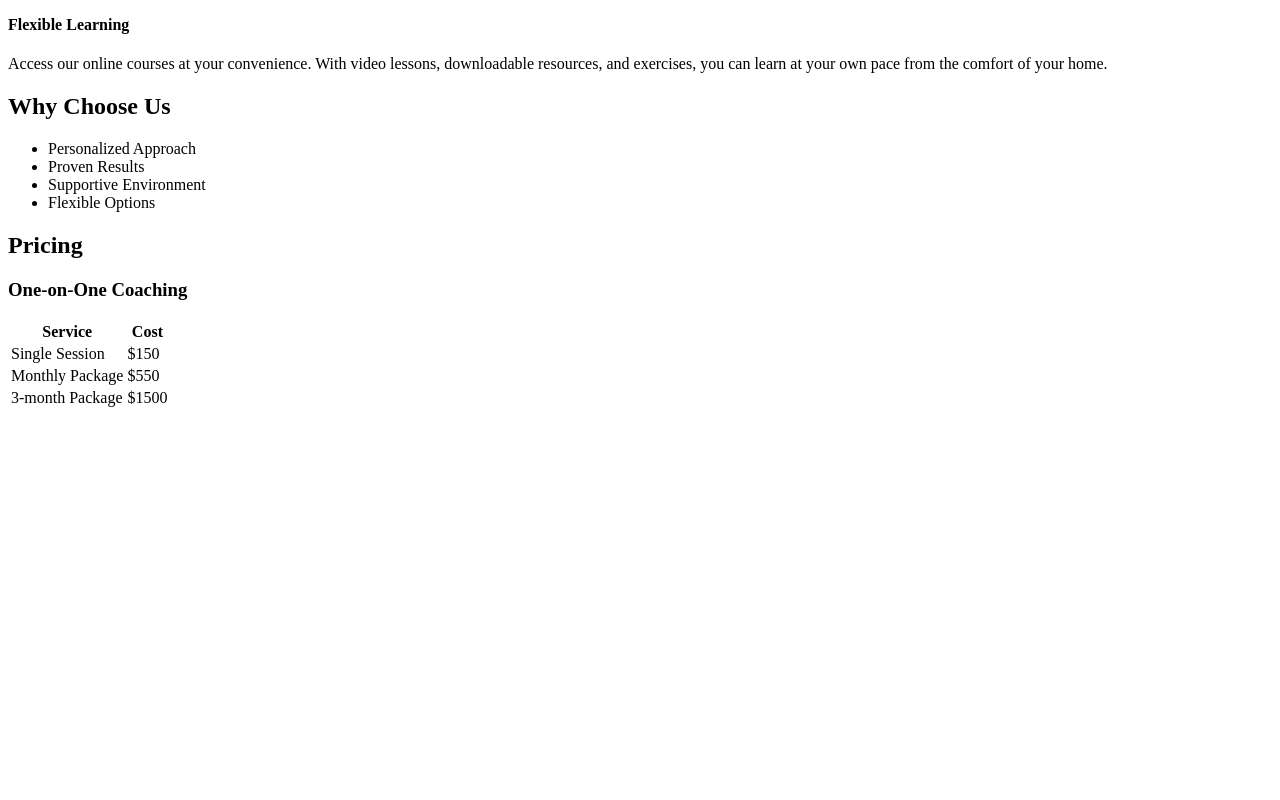
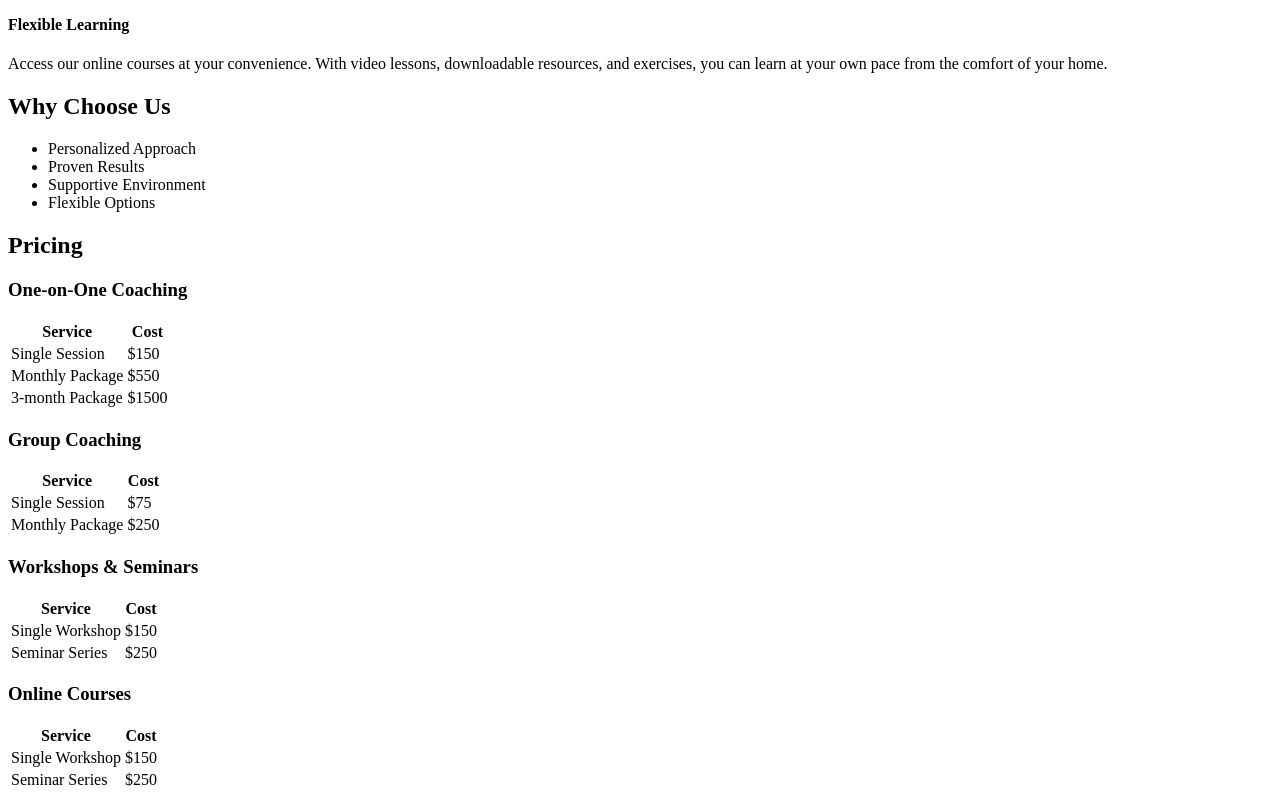
Before and after one commit to omparke1/path-to-success, a plain HTML site: page index.html in a window 1280 px wide. Shown: the part 1210-2010 px from the top of the page. Before the commit the page ends 1628 px from the top, so only its background shows below. Drawn offline with Linux system fonts and the light colour scheme.

Commit message:
Added the rest of the tables

```diff
--- a/index.html
+++ b/index.html
@@ -125,6 +125,61 @@
             </tr>
         </table>
 
+        <table id="group-table">
+            <h3>Group Coaching</h3>
 
+            <tr>
+                <th>Service</th>
+                <th>Cost</th>
+            </tr>
+
+            <tr>
+                <td>Single Session</td>
+                <td>$75</td>
+            </tr>
+
+            <tr>
+                <td>Monthly Package</td>
+                <td>$250</td>
+            </tr>
+        </table>
+
+        <table id="workshops-table">
+            <h3>Workshops & Seminars</h3>
+
+            <tr>
+                <th>Service</th>
+                <th>Cost</th>
+            </tr>
+
+            <tr>
+                <td>Single Workshop</td>
+                <td>$150</td>
+            </tr>
+
+            <tr>
+                <td>Seminar Series</td>
+                <td>$250</td>
+            </tr>
+        </table>
+
+        <table id="online-table">
+            <h3>Online Courses</h3>
+
+            <tr>
+                <th>Service</th>
+                <th>Cost</th>
+            </tr>
+
+            <tr>
+                <td>Single Workshop</td>
+                <td>$150</td>
+            </tr>
+
+            <tr>
+                <td>Seminar Series</td>
+                <td>$250</td>
+            </tr>
+        </table>
 </body>
 </html>
```
